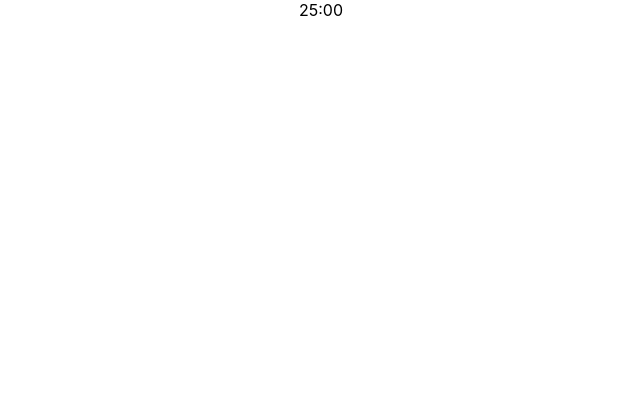
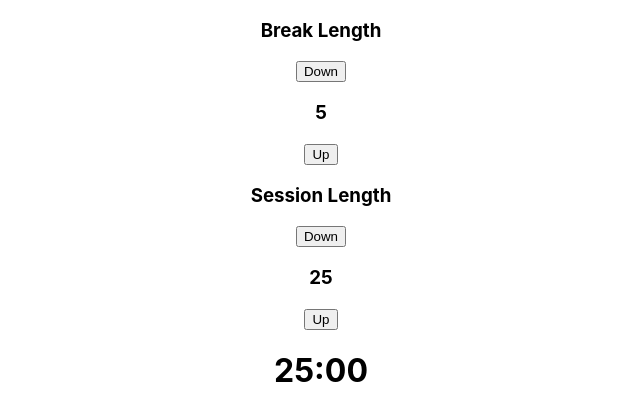
Before and after one commit to TaaniBravo/pomodoroTimer, a React (Create React App) app: page / in a window 1280 px wide. Shown: the top 420 px of the page, without its empty margins (319-959 px from the left). Built offline with nearby package versions, Linux system fonts and the light colour scheme.

Commit message:
Created the Length component and then also the changeTime function.

```diff
--- a/src/App.js
+++ b/src/App.js
@@ -1,8 +1,11 @@
 import React, { useState } from "react";
 import "./App.css";
+import Length from "./components/Length";
 
 const App = () => {
   const [displayTime, setDisplayTime] = useState(1500);
+  const [breakTime, setBreakTime] = useState(300);
+  const [sessionTime, setSessionTime] = useState(1500);
 
   const formatTime = time => {
     let minutes = Math.floor(time / 60);
@@ -15,7 +18,35 @@ const App = () => {
     );
   };
 
-  return <div className="App">{formatTime(displayTime)}</div>;
+  const changeTime = (amount, type) => {
+    if (type === "break") {
+      if (breakTime <= 60 && amount < 0) return;
+      setBreakTime(prev => prev + amount);
+    } else {
+      if (sessionTime <= 60 && amount < 0) return;
+      setSessionTime(prev => prev + amount);
+    }
+  };
+
+  return (
+    <div className="App">
+      <Length
+        title="Break Length"
+        changeTime={changeTime}
+        type={"break"}
+        time={breakTime}
+        formatTime={formatTime}
+      />
+      <Length
+        title="Session Length"
+        changeTime={changeTime}
+        type={"session"}
+        time={sessionTime}
+        formatTime={formatTime}
+      />
+      <h1>{formatTime(displayTime)}</h1>
+    </div>
+  );
 };
 
 export default App;
--- /dev/null
+++ b/src/components/Length.js
@@ -0,0 +1,16 @@
+import React from "react";
+
+const Length = ({ title, changeTime, type, time, formatTime }) => {
+  return (
+    <div>
+      <h3>{title}</h3>
+      <div>
+        <button onClick={() => changeTime(-60, type)}>Down</button>
+        <h3>{time / 60}</h3>
+        <button onClick={() => changeTime(60, type)}>Up</button>
+      </div>
+    </div>
+  );
+};
+
+export default Length;
```
